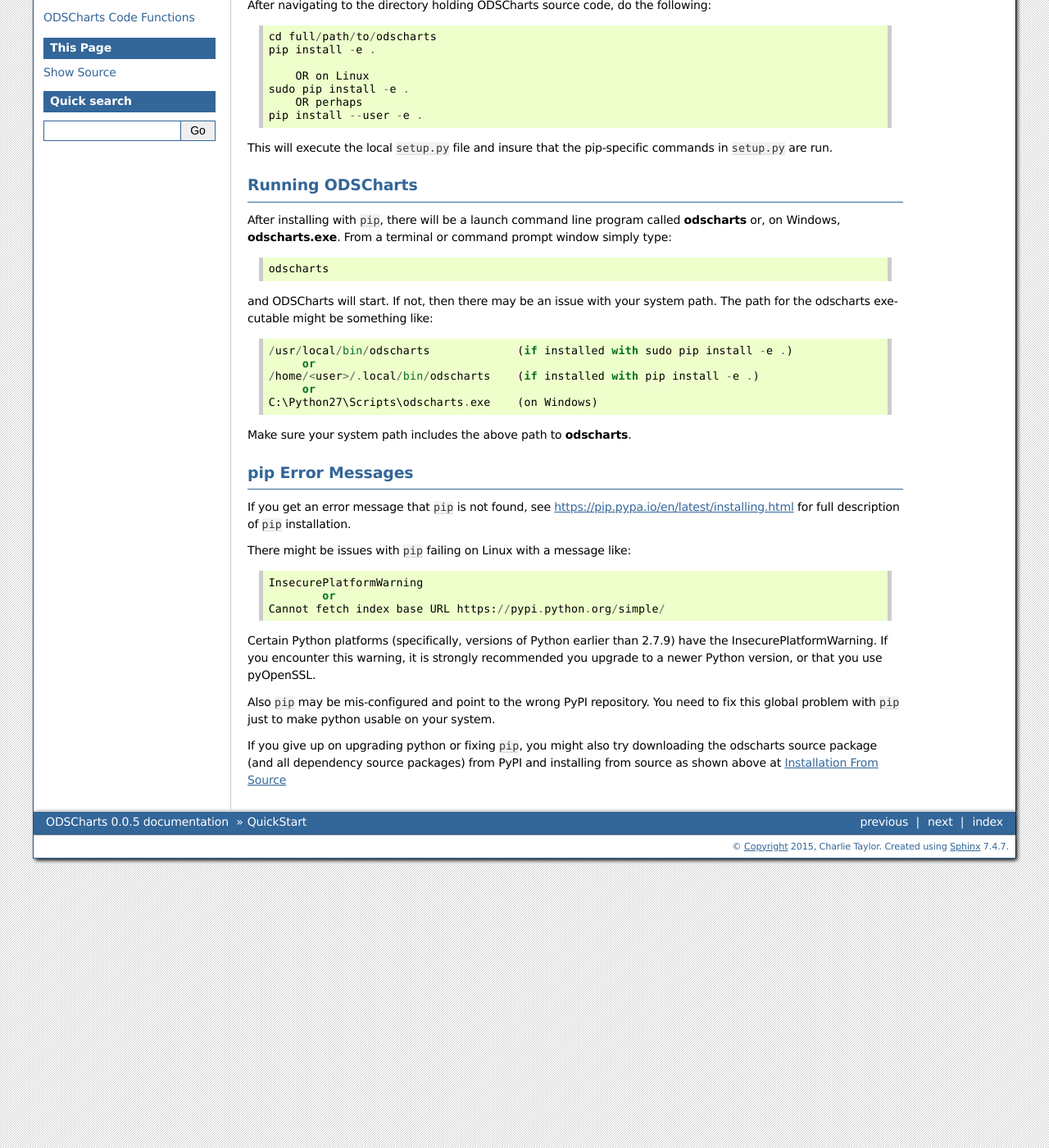
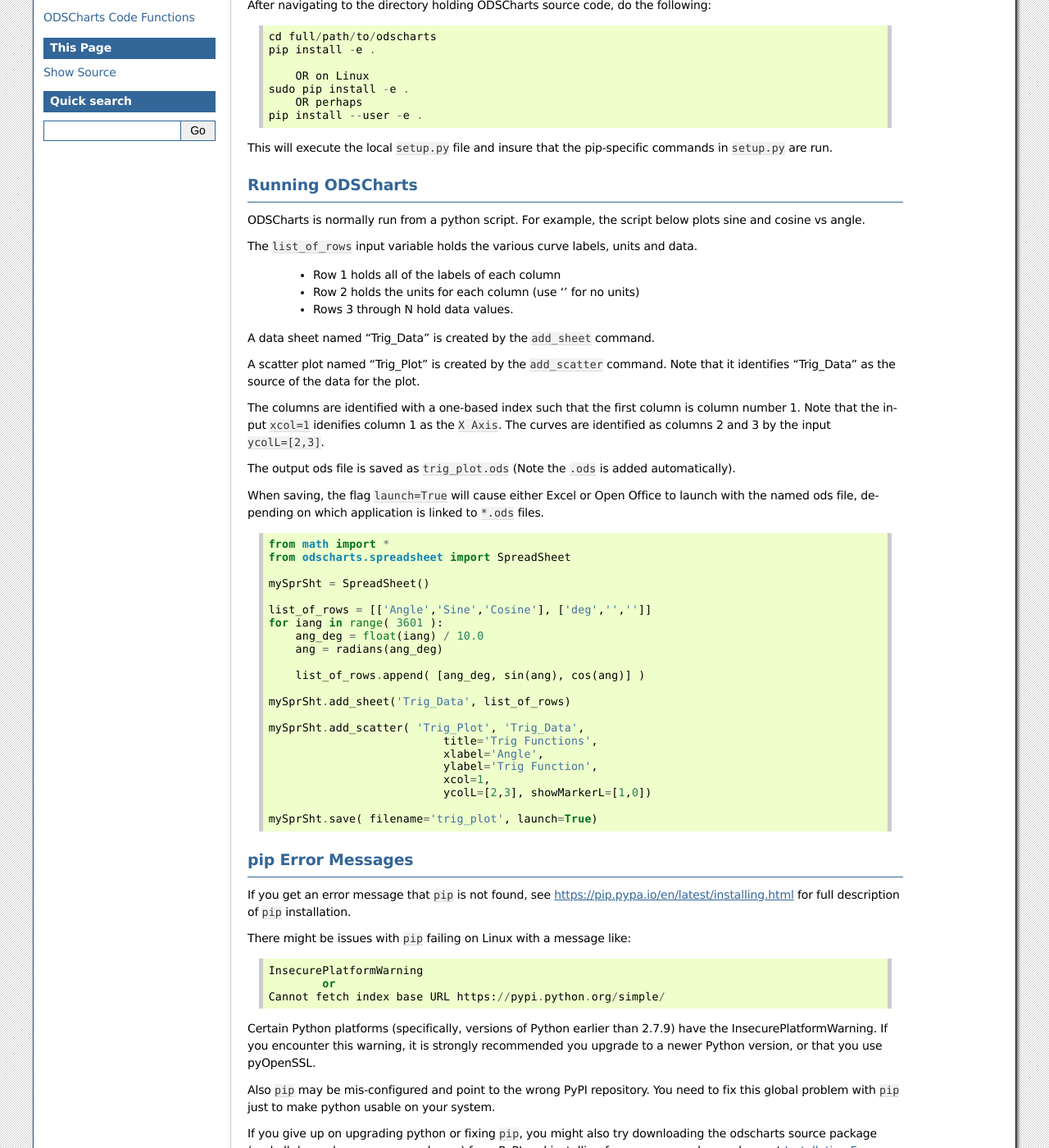
Before and after one commit to sonofeft/ODSCharts, a Sphinx documentation site: the page built from docs/quickstart.rst, in a window 1280 px wide and 1400 px high, scrolled down 429 px. Shown: the whole window at 82% size. Built offline with Sphinx 7.4.7, drawn with Linux system fonts in a browser that asks for light colours; pages that are not in the unit, such as notebooks, are missing from menus.

Commit message:
made quickstart doc page

```diff
--- a/TODO.rst
+++ b/TODO.rst
@@ -2,6 +2,8 @@
 
 TODO
 ====
+
+* Beef up add_scatter doc strings for sphinx page.
 
 * Enable labelL and label2L inputs
 
--- a/docs/quickstart.rst
+++ b/docs/quickstart.rst
@@ -41,20 +41,49 @@
 Running ODSCharts
 -----------------
 
-After installing with ``pip``, there will be a launch command line program called **odscharts** or, on Windows, **odscharts.exe**. From a terminal or command prompt window simply type::
+ODSCharts is normally run from a python script. For example, the script below plots sine and cosine vs angle.
 
-    odscharts
+The ``list_of_rows`` input variable holds the various curve labels, units and data.
 
-and ODSCharts will start. If not, then there may be an issue with your system path.
-The path for the odscharts executable might be something like::
+    * Row 1 holds all of the labels of each column
+    * Row 2 holds the units for each column (use '' for no units)
+    * Rows 3 through N hold data values.
 
-    /usr/local/bin/odscharts             (if installed with sudo pip install -e .)
-         or
-    /home/<user>/.local/bin/odscharts    (if installed with pip install -e .)
-         or
-    C:\Python27\Scripts\odscharts.exe    (on Windows)
+A data sheet named "Trig_Data" is created by the ``add_sheet`` command.
 
-Make sure your system path includes the above path to **odscharts**.
+A scatter plot named "Trig_Plot" is created by the ``add_scatter`` command. Note that it identifies "Trig_Data" as the source of the data for the plot.
+
+The columns are identified with a one-based index such that the first column is column number 1. Note that the input ``xcol=1`` idenifies column 1 as the ``X Axis``. The curves are identified as columns 2 and 3 by the input ``ycolL=[2,3]``.
+
+The output ods file is saved as ``trig_plot.ods`` (Note the ``.ods`` is added automatically).
+
+When saving, the flag ``launch=True`` will cause either Excel or Open Office to launch with the named ods file, depending on which application is linked to ``*.ods`` files.
+
+.. code:: python
+
+
+    from math import *
+    from odscharts.spreadsheet import SpreadSheet
+
+    mySprSht = SpreadSheet()
+
+    list_of_rows = [['Angle','Sine','Cosine'], ['deg','','']]
+    for iang in range( 3601 ):
+        ang_deg = float(iang) / 10.0
+        ang = radians(ang_deg)
+
+        list_of_rows.append( [ang_deg, sin(ang), cos(ang)] )
+
+    mySprSht.add_sheet('Trig_Data', list_of_rows)
+
+    mySprSht.add_scatter( 'Trig_Plot', 'Trig_Data',
+                              title='Trig Functions',
+                              xlabel='Angle',
+                              ylabel='Trig Function',
+                              xcol=1,
+                              ycolL=[2,3], showMarkerL=[1,0])
+
+    mySprSht.save( filename='trig_plot', launch=True)
 
 
 .. _internal_pip_error:
```
Also changed, not shown: 4 other files.
